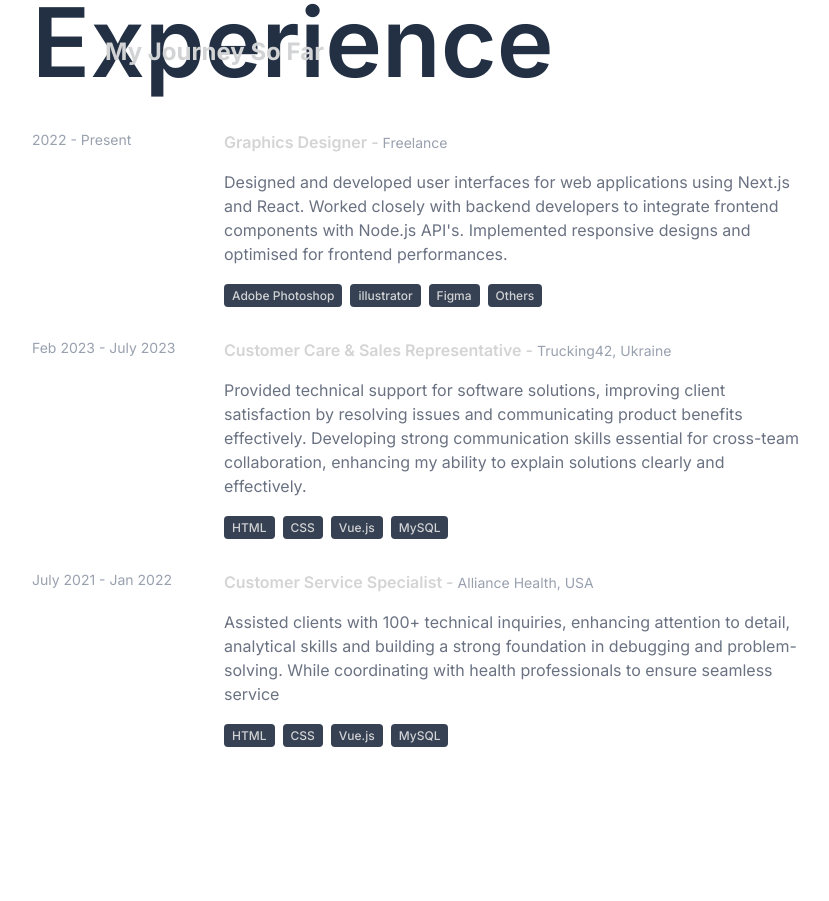
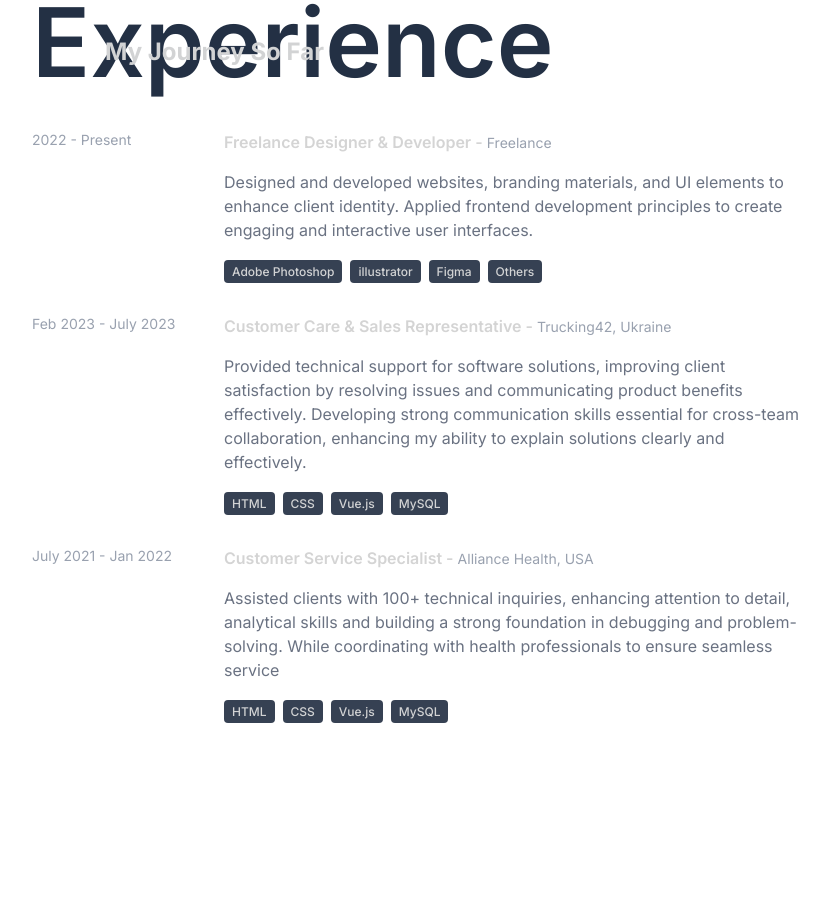
Before and after one commit to Gamson3/My-Portfolio-v2, a React (Vite) app: page / in a window 1280 px wide. Shown: the part 1940-2841 px from the top of the page, without its empty margins (224-1053 px from the left). Built offline with nearby package versions, Linux system fonts and the light colour scheme.

Commit message:
Fix experience details

```diff
--- a/src/constants/index.js
+++ b/src/constants/index.js
@@ -5,10 +5,11 @@ import WeatherApp from "../assets/projects/WeatherApp-image.png";
 
 export const Experiences = [
     {
-    role: "Graphics Designer",
+    role: "Freelance Designer & Developer",
     company: "Freelance",
     year: "2022 - Present",
-    description: `Designed and developed user interfaces for web applications using Next.js and React. Worked closely with backend developers to integrate frontend components with Node.js API's. Implemented responsive designs and optimised for frontend performances.`,
+    description: `Designed and developed websites, branding materials, and UI elements to enhance client identity.
+    Applied frontend development principles to create engaging and interactive user interfaces.`,
     technologies: ["Adobe Photoshop", "illustrator", "Figma", "Others"]
 
 },{
```
